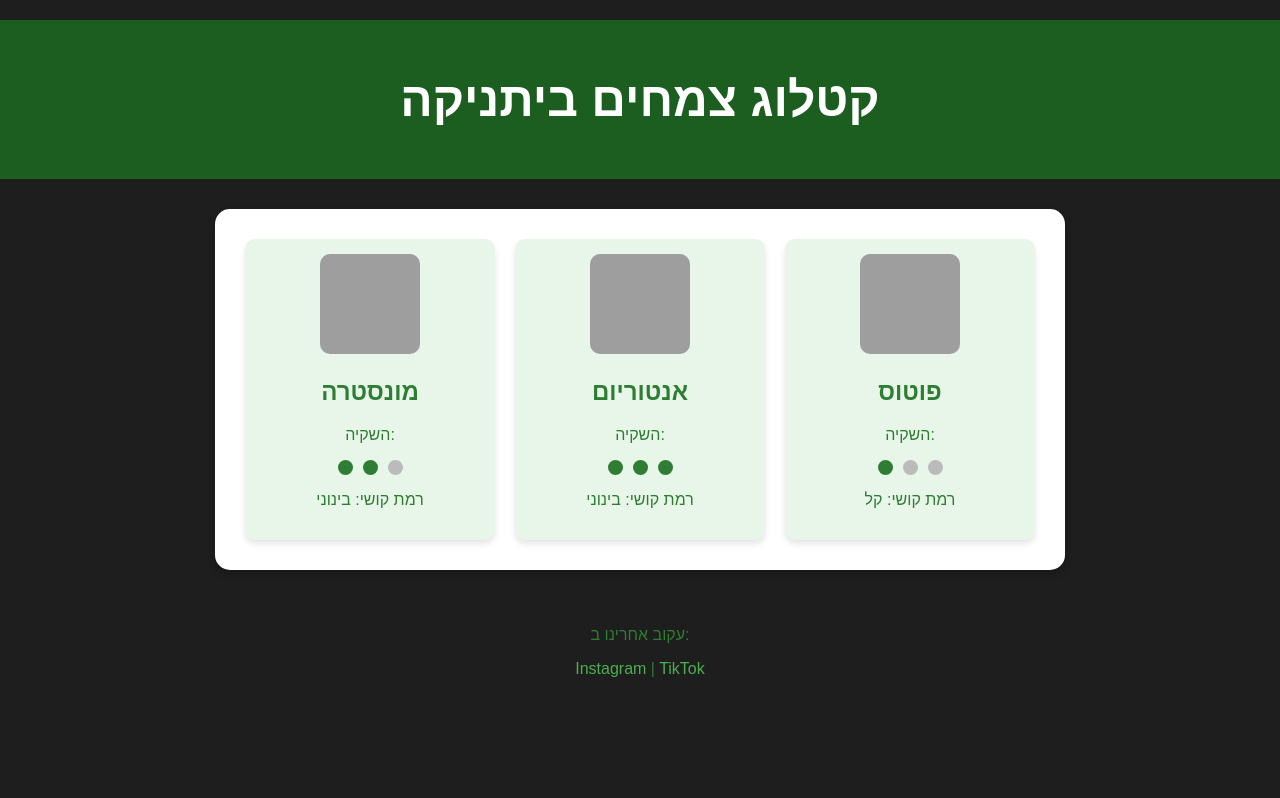
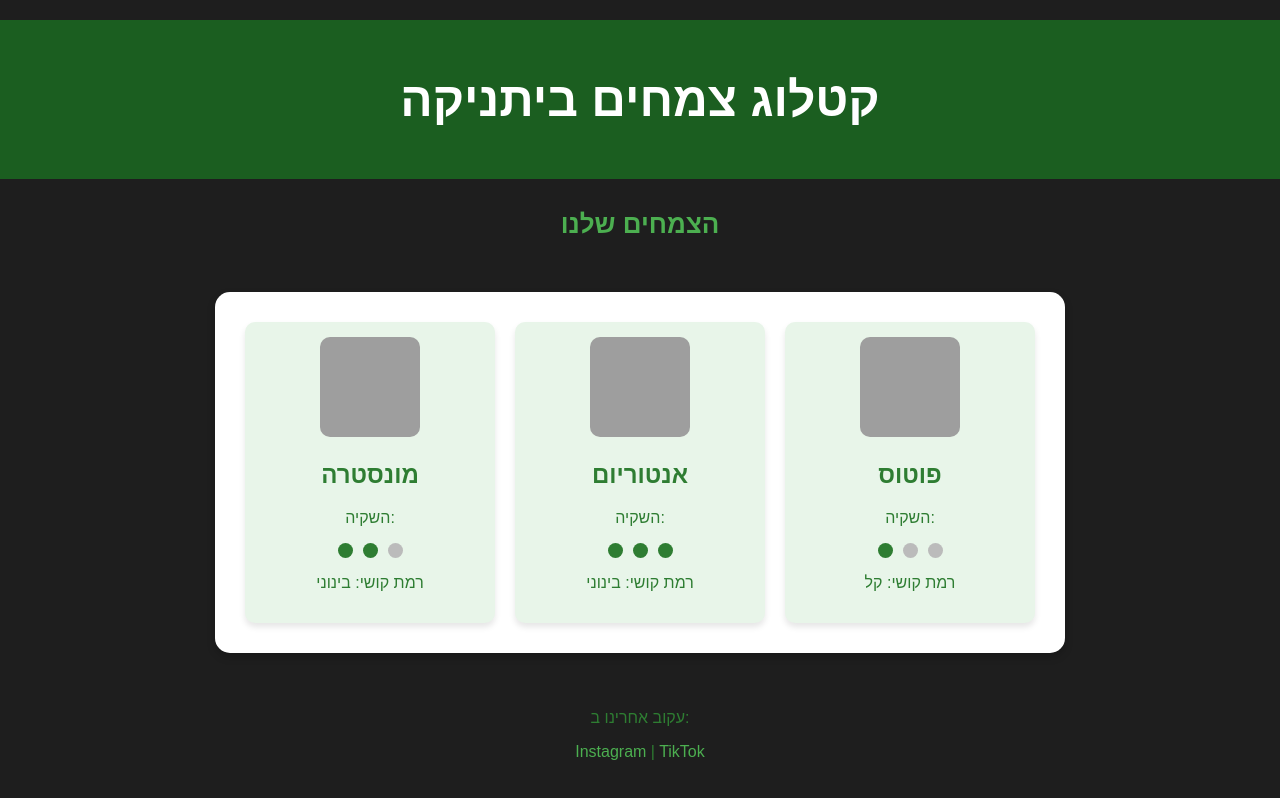
Before and after one commit to lotanroz/miri, a plain HTML site: page index.html in a window 1280 px wide. Drawn offline with Linux system fonts and the light colour scheme; grey boxes are pictures that could not be loaded.

Commit message:
Update index.html

```diff
--- a/index.html
+++ b/index.html
@@ -10,6 +10,7 @@
     <header>
         <h1>קטלוג צמחים ביתניקה</h1>
     </header>
+    <h2 class="site-title">הצמחים שלנו</h2> <!-- כותרת נוספת בתוך האתר -->
     <main>
         <section id="plant-catalog"></section>
     </main>
```
